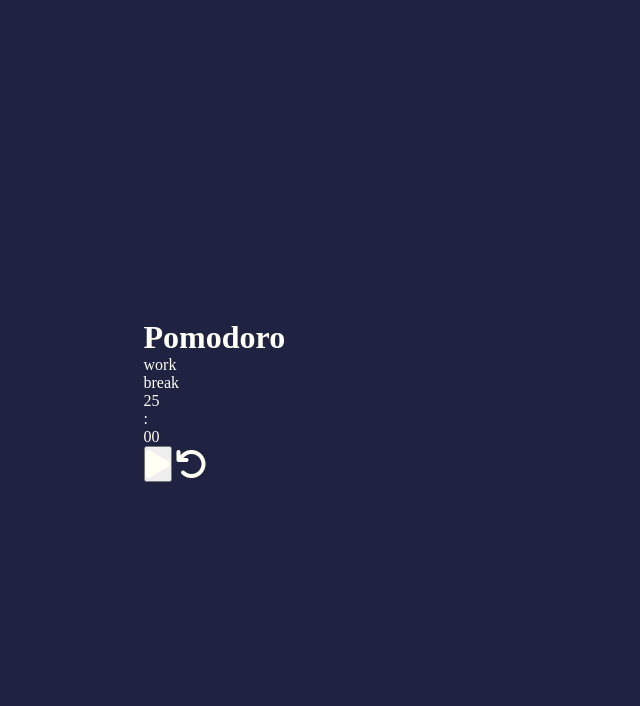
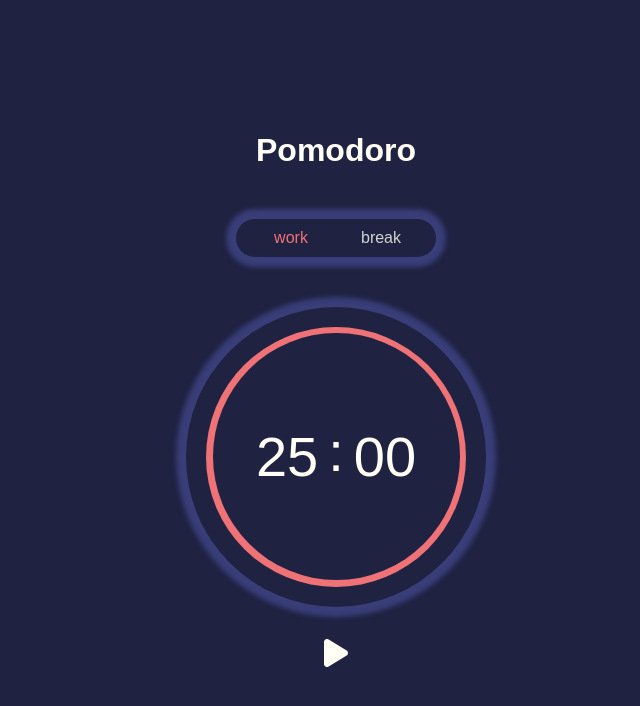
Before and after one commit to Jake2508/Pomdoro-Timer, a plain HTML site: page index.html in a window 1280 px wide. Shown: the whole page, without its empty margins (304-944 px from the left). Drawn offline with Linux system fonts and the light colour scheme.

Commit message:
Styling
- Setup default styles

```diff
--- a/index.html
+++ b/index.html
@@ -23,8 +23,8 @@
             <h1>Pomodoro</h1>
 
             <div class="panel">
-                <p id="work">work</p>
-                <p id="break">break</p>
+                <p id="work" class="active"> work </p>
+                <p id="break"> break </p>
             </div>
 
             <div class="timer">
--- a/style.css
+++ b/style.css
@@ -18,6 +18,7 @@ html, body {
     height: 100%;
     background-color: var(--color-primary);
     font-size: 1.6rem;
+    font-family: Arial, Helvetica, sans-serif;
 }
 
 p,
@@ -46,4 +47,92 @@ section {
     width: min(42.5rem, 100%);
     margin-inline: auto;
     padding-inline: 2rem;
+    display: flex;
+    justify-content: center;
+    align-items: center;
+    flex-direction: column;
 }
+
+.panel {
+    display: grid;
+    grid-template-columns: 1fr 1fr;
+    text-align: center;
+    width: 20rem;
+    margin-block: 5rem;
+    padding: 1rem;
+    border-radius: 10rem;
+
+    -webkit-box-shadow: 0px 0px 5px 10px var(--color-shadow);
+    box-shadow: 0px 0px 5px 10px var(--color-shadow);
+}
+
+.panel p {
+    opacity: .8;
+    transition: 1s ease-in;
+}
+
+.panel p.active {
+    opacity: 1;
+    color: var(--color-secondary);
+}
+
+.timer {
+    display: flex;
+    justify-content: center;
+    align-items: center;
+    width: 30rem;
+    height: 30rem;
+    border-radius: 50%;
+    -webkit-box-shadow: 0px 0px 5px 10px var(--color-shadow);
+    box-shadow: 0px 0px 5px 10px var(--color-shadow);
+}
+
+.circle {
+    display: flex;
+    justify-content: center;
+    align-items: center;
+    width: 26rem;
+    height: 26rem;
+    border-radius: 50%;
+    background-color: var(--color-secondary);
+    position: relative;
+}
+
+.circle::before {
+    content: '';
+    position:absolute;
+    width: 95%;
+    height: 95%;
+    border-radius: 50%;
+    background-color: var(--color-primary);
+}
+
+.time {
+    position: relative;
+    display: flex;
+    flex-direction: row;
+}
+
+.time p {
+    font-size: 5.6rem;
+}
+
+.time p:nth-of-type(2) {
+    position: relative;
+    top: -.5rem;
+    margin-inline: 1rem;
+}
+
+.controls {
+    margin-top: 3rem;
+}
+
+.controls button {
+    border: none;
+    background-color: transparent;
+    cursor: pointer;
+}
+
+.controls #reset {
+    display: none;
+}
```
